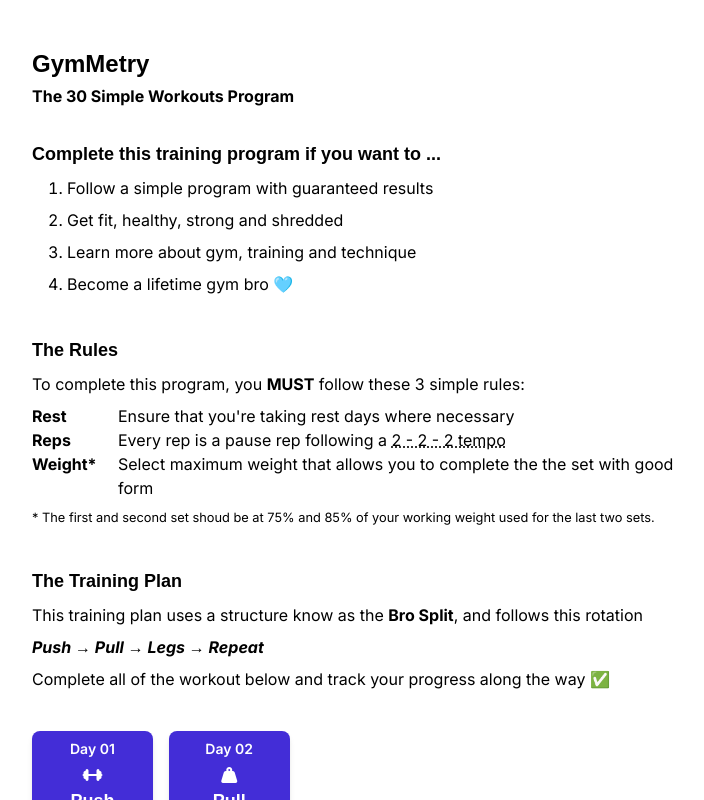
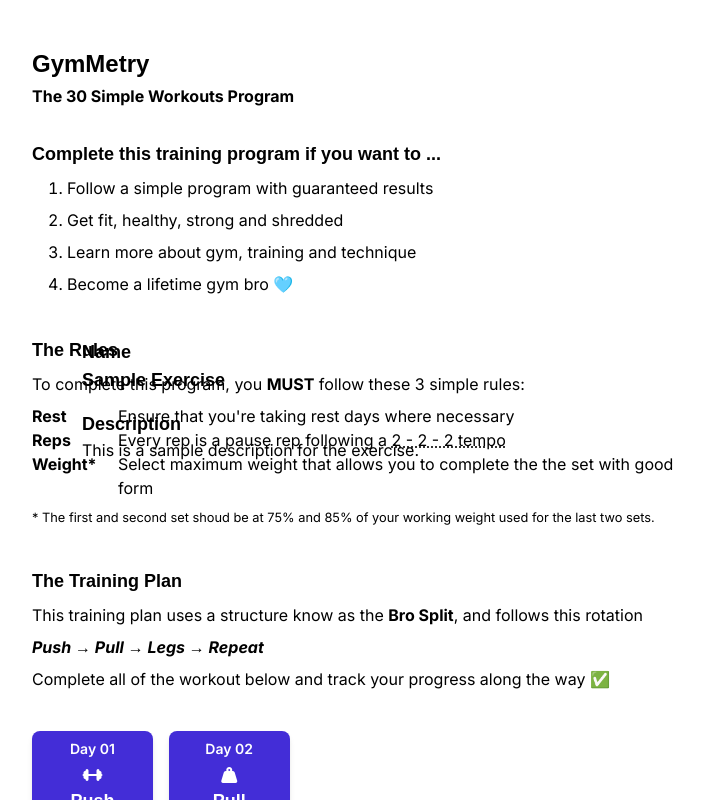
Before and after one commit to nasghoi/gym-metry, a React (Vite) app: page / in a window 1280 px wide. Shown: the top 800 px of the page, without its empty margins (274-978 px from the left). Built offline with nearby package versions, Linux system fonts and the light colour scheme; a web font is replaced by a local one.

Commit message:
add: modal

```diff
--- a/index.html
+++ b/index.html
@@ -15,6 +15,7 @@
     </head>
     <body>
         <div id="root"></div>
+        <div id="portal"></div>
         <script type="module" src="/src/main.jsx"></script>
     </body>
 </html>
--- a/src/components/Modal.jsx
+++ b/src/components/Modal.jsx
@@ -1,5 +1,24 @@
-export default function Modal() {
-    return (
-        <></>
-    )
+import ReactDom from 'react-dom'
+
+export default function Modal(props) {
+
+    const { showExerciseDescription, handleCloseModal } = props
+    const { name, description } = showExerciseDescription || {}
+
+    return ReactDom.createPortal((
+        <div className="modal-container">
+            <button className="modal-underlay" onClick={handleCloseModal} />
+            <div className="modal-content">
+                <div>
+                    <h6>Name</h6>
+                    <h2 className="skill-name">{name.replaceAll('-', ' ')}</h2>
+                </div>
+                <div>
+                    <h6>Description</h6>
+                    <p>{description}</p>
+                </div>
+            </div>
+        </div>
+    ),
+        document.getElementById('portal'))
 }
--- a/src/components/WorkoutCard.jsx
+++ b/src/components/WorkoutCard.jsx
@@ -1,12 +1,17 @@
 import React from 'react'
+import Modal from "./Modal";
 
 export default function WorkoutCard(props) {
     const { trainingPlan, workoutIndex, type, dayNum, icon } = props
 
     const { warmup, workout } = trainingPlan || {}
 
+    const showExerciseDescription = { name: 'sample-exercise', description: 'This is a sample description for the exercise.' };
+
     return (
         <div className="workout-container">
+            <Modal showExerciseDescription={showExerciseDescription}
+                handleCloseModal={() => { }} />
             <div className="workout-card card">
                 <div className="plan-card-header">
                     <p>Day {dayNum}</p>
```
